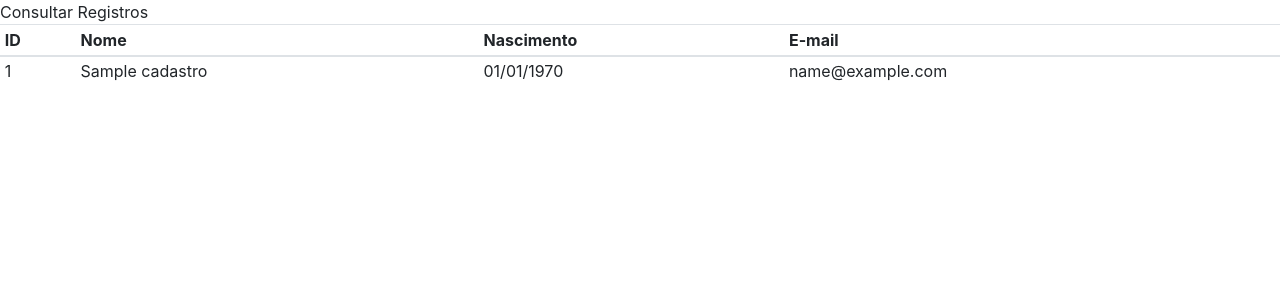
After one commit to BrunomelloxD/PHP-Udemy-Leo-Leit-o, a PHP site: page /db/consultar.php in a window 1280 px wide. The commit adds this page. Shown: the top 300 px of the page. Run offline with PHP 8.4, Linux system fonts and the light colour scheme; tables that the repository leaves empty or names only in its code hold one stand-in row (values such as "Sample post").

Commit message:
Upload / Request banco de dados

```diff
--- /dev/null
+++ b/db/consultar.php
@@ -0,0 +1,59 @@
+<!-- Importando Bootstrap -->
+<link rel="stylesheet" href="https://cdn.jsdelivr.net/npm/bootstrap@4.3.1/dist/css/bootstrap.min.css"
+    integrity="sha384-ggOyR0iXCbMQv3Xipma34MD+dH/1fQ784/j6cY/iJTQUOhcWr7x9JvoRxT2MZw1T" crossorigin="anonymous">
+
+<div class="titulo">Consultar Registros</div>
+
+<?php
+    require_once "conexao.php";
+
+    $sql = "SELECT id, nome, nascimento, email FROM cadastro";
+
+    $conexao = novaConexao();
+    $resultado = $conexao->query($sql);
+
+    $registros = [];
+
+    if($resultado->num_rows > 0) {
+        while($row = $resultado->fetch_assoc()) {
+            $registros[] = $row;
+        }
+    } elseif($conexao->error) {
+        echo "Error: ".$conexao->error;
+    }
+
+    // print_r($registros);
+
+    $conexao->close();
+?>
+
+<table class="table table-sm table-hover">
+    <thead>
+        <th>ID</th>
+        <th>Nome</th>
+        <th>Nascimento</th>
+        <th>E-mail</th>
+    </thead>
+    <tbody>
+        <?php foreach($registros as $registro) : ?>
+        <tr>
+            <td><?= $registro['id'] ?></td>
+            <td><?= $registro['nome'] ?></td>
+            <td>
+                <!--
+                    Recebe a data como string e converte para formato de data com
+                    o "strtotime" e após isso formata a hora com date('d/m/y')
+                -->
+                <?= date('d/m/Y', strtotime($registro['nascimento'])) ?>
+            </td>
+            <td><?= $registro['email'] ?></td>
+        </tr>
+        <?php endforeach ?>
+    </tbody>
+</table>
+
+<style>
+table>* {
+    font-size: 1rem;
+}
+</style>
```
Also changed, not shown: db/inserir_1.php (added, +27 -0 lines), menu.php (+10 -0 lines).
